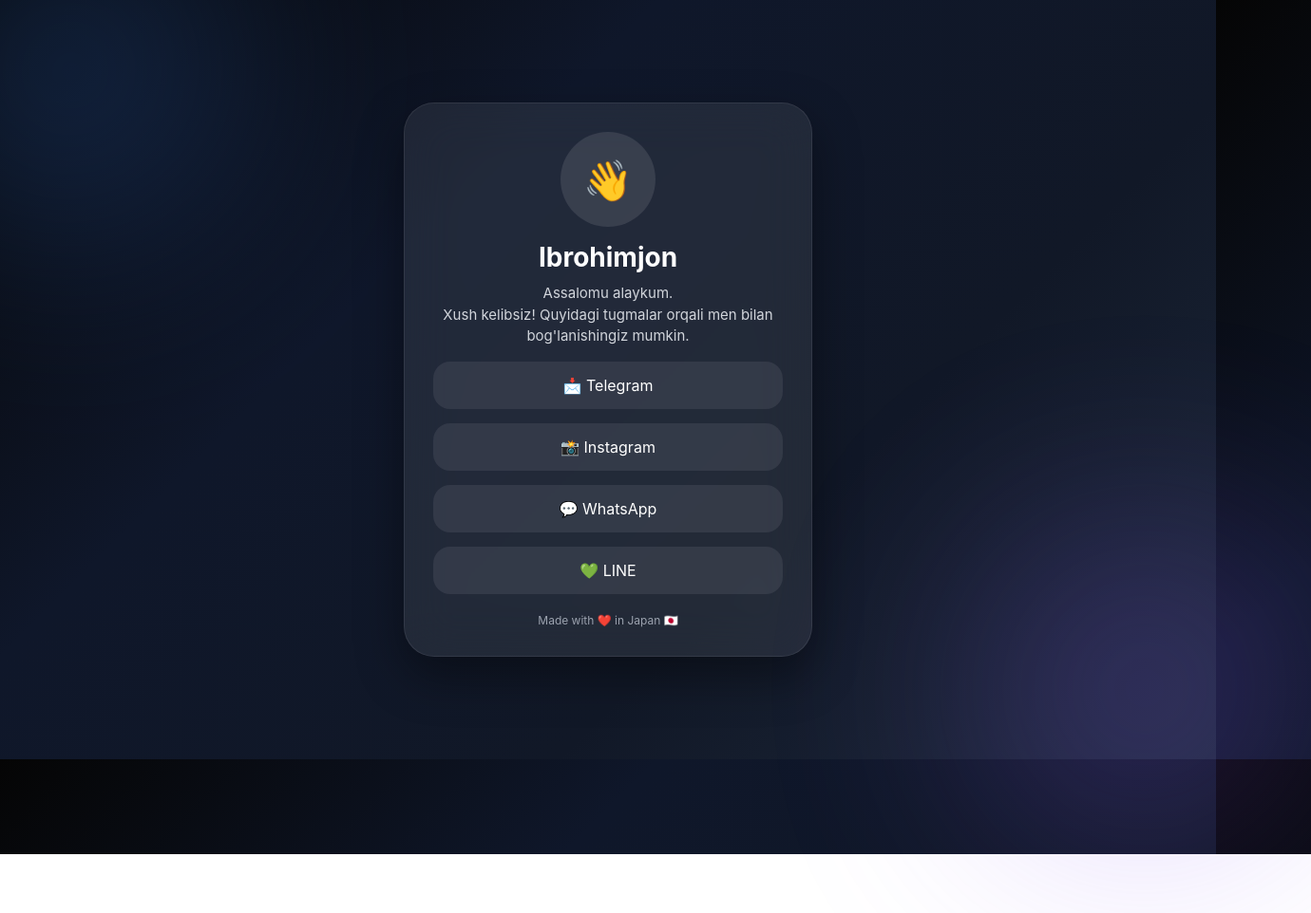
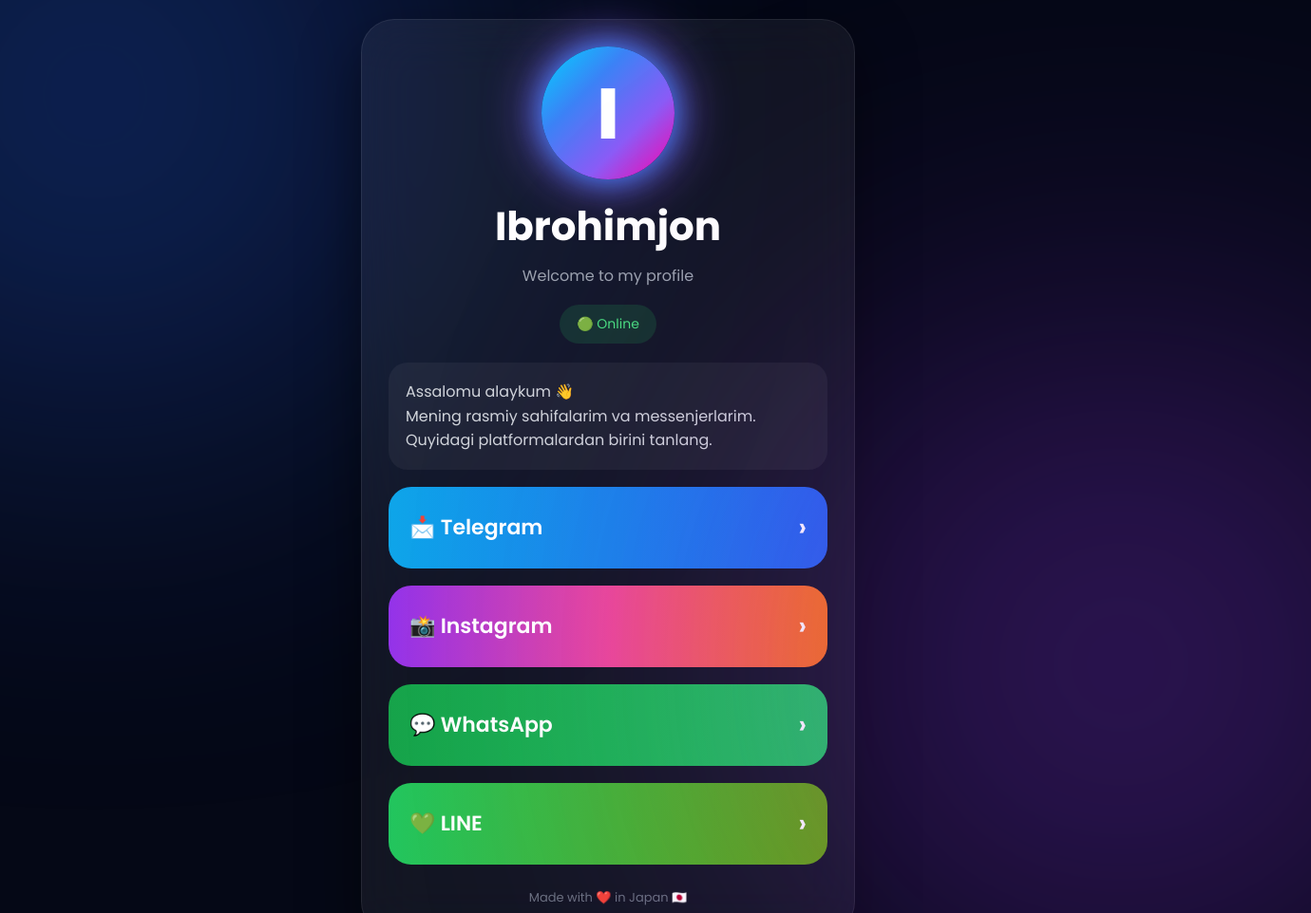
Before and after one commit to abaraliyevibrohimjon06-bot/Bilmadim, a plain HTML site: page index.html in a window 1280 px wide. Shown: the top 962 px of the page at 95% size, 1380 px wide, since content can reach past the window. Before the commit the page ends 900 px from the top, so only its background shows below. Drawn offline with Linux system fonts and the light colour scheme.

Commit message:
Update index.html

```diff
--- a/index.html
+++ b/index.html
@@ -3,154 +3,219 @@
 <head>
 <meta charset="UTF-8">
 <meta name="viewport" content="width=device-width, initial-scale=1.0">
-<title>Ibrohimjon | Links</title>
+<title>Ibrohimjon</title>
 
 <style>
+@import url('https://fonts.googleapis.com/css2?family=Poppins:wght@300;400;600;700;800&display=swap');
+
 *{
 margin:0;
 padding:0;
 box-sizing:border-box;
-font-family:-apple-system,BlinkMacSystemFont,sans-serif;
+font-family:'Poppins',sans-serif;
 }
 
 body{
-height:100vh;
+min-height:100vh;
 display:flex;
 justify-content:center;
 align-items:center;
-background:
-linear-gradient(
-135deg,
-#050505,
-#0f172a,
-#111827,
-#1e293b
-);
+padding:20px;
+background:#050816;
 overflow:hidden;
 }
 
+/* Kosmik fon */
 body::before{
 content:"";
-position:absolute;
-width:350px;
-height:350px;
-background:#3b82f6;
+position:fixed;
+width:700px;
+height:700px;
+background:#2563eb;
 border-radius:50%;
-top:-100px;
-left:-100px;
-filter:blur(120px);
-opacity:.25;
+left:-250px;
+top:-250px;
+filter:blur(180px);
+opacity:.35;
 }
 
 body::after{
 content:"";
-position:absolute;
-width:350px;
-height:350px;
-background:#8b5cf6;
+position:fixed;
+width:700px;
+height:700px;
+background:#9333ea;
 border-radius:50%;
-bottom:-100px;
-right:-100px;
-filter:blur(120px);
-opacity:.25;
+right:-250px;
+bottom:-250px;
+filter:blur(180px);
+opacity:.35;
 }
 
+/* Asosiy karta */
 .card{
-width:90%;
-max-width:430px;
-padding:30px;
-border-radius:32px;
-background:rgba(255,255,255,.08);
-backdrop-filter:blur(25px);
--webkit-backdrop-filter:blur(25px);
+width:100%;
+max-width:520px;
+padding:28px;
+border-radius:35px;
+background:rgba(255,255,255,.06);
+backdrop-filter:blur(30px);
 border:1px solid rgba(255,255,255,.08);
-box-shadow:0 20px 50px rgba(0,0,0,.4);
+box-shadow:0 25px 60px rgba(0,0,0,.5);
+}
+
+/* Premium I logo */
+.logo{
+width:140px;
+height:140px;
+margin:auto;
+border-radius:50%;
+display:flex;
+align-items:center;
+justify-content:center;
+font-size:75px;
+font-weight:800;
+color:white;
+
+background:
+linear-gradient(
+135deg,
+#00d4ff,
+#3b82f6,
+#8b5cf6,
+#ff00aa
+);
+
+box-shadow:
+0 0 30px #3b82f6,
+0 0 60px #8b5cf6;
+}
+
+h1{
 text-align:center;
+font-size:42px;
+margin-top:18px;
 color:white;
 }
 
-.avatar{
-width:100px;
-height:100px;
-margin:auto;
-border-radius:50%;
-background:rgba(255,255,255,.1);
-display:flex;
-justify-content:center;
-align-items:center;
-font-size:42px;
+.subtitle{
+text-align:center;
+color:#9ca3af;
+margin-top:8px;
+font-size:16px;
 }
 
-h1{
-margin-top:15px;
-font-size:28px;
+.status{
+margin:18px auto;
+width:max-content;
+padding:10px 18px;
+border-radius:999px;
+background:rgba(34,197,94,.15);
+color:#4ade80;
+font-size:14px;
 }
 
-.desc{
-margin-top:10px;
+.about{
+margin-top:20px;
+padding:18px;
+border-radius:20px;
+background:rgba(255,255,255,.05);
 color:#d1d5db;
-line-height:1.5;
-font-size:15px;
+line-height:1.6;
 }
 
+/* Tugmalar */
 .link{
-display:block;
+display:flex;
+justify-content:space-between;
+align-items:center;
 text-decoration:none;
 color:white;
-margin-top:15px;
-padding:15px;
-border-radius:18px;
-background:rgba(255,255,255,.08);
-transition:.3s;
+padding:22px;
+margin-top:18px;
+border-radius:24px;
+font-size:22px;
+font-weight:600;
+transition:.25s;
 }
 
 .link:hover{
 transform:translateY(-3px);
-background:rgba(255,255,255,.14);
+}
+
+.telegram{
+background:linear-gradient(90deg,#0ea5e9,#2563eb);
+}
+
+.instagram{
+background:linear-gradient(90deg,#9333ea,#ec4899,#f97316);
+}
+
+.whatsapp{
+background:linear-gradient(90deg,#16a34a,#22c55e);
+}
+
+.line{
+background:linear-gradient(90deg,#22c55e,#65a30d);
+}
+
+.arrow{
+font-size:28px;
 }
 
 .footer{
-margin-top:20px;
-font-size:12px;
-color:#9ca3af;
+margin-top:25px;
+text-align:center;
+color:#6b7280;
+font-size:13px;
 }
 </style>
 </head>
+
 <body>
 
 <div class="card">
 
-<div class="avatar">👋</div>
+<div class="logo">I</div>
 
 <h1>Ibrohimjon</h1>
 
-<p class="desc">
-Assalomu alaykum.<br>
-Xush kelibsiz! Quyidagi tugmalar orqali men bilan bog'lanishingiz mumkin.
-</p>
+<div class="subtitle">
+Welcome to my profile
+</div>
 
-<a class="link"
-href="https://t.me/Ibrohimjon_0o1"
-target="_blank">
-📩 Telegram
+<div class="status">
+🟢 Online
+</div>
+
+<div class="about">
+Assalomu alaykum 👋<br>
+Mening rasmiy sahifalarim va messenjerlarim.
+Quyidagi platformalardan birini tanlang.
+</div>
+
+<a class="link telegram"
+href="https://t.me/Ibrohimjon_0o1">
+<span>📩 Telegram</span>
+<span class="arrow">›</span>
 </a>
 
-<a class="link"
-href="https://www.instagram.com/ibrohimjon_0o6"
-target="_blank">
-📸 Instagram
+<a class="link instagram"
+href="https://www.instagram.com/ibrohimjon_0o6">
+<span>📸 Instagram</span>
+<span class="arrow">›</span>
 </a>
 
-<a class="link"
-href="https://wa.me/817083181403"
-target="_blank">
-💬 WhatsApp
+<a class="link whatsapp"
+href="https://wa.me/817083181403">
+<span>💬 WhatsApp</span>
+<span class="arrow">›</span>
 </a>
 
-<a class="link"
-href="https://line.me/ti/p/Jhd_fDMgRx"
-target="_blank">
-💚 LINE
+<a class="link line"
+href="https://line.me/ti/p/Jhd_fDMgRx">
+<span>💚 LINE</span>
+<span class="arrow">›</span>
 </a>
 
 <div class="footer">
```
